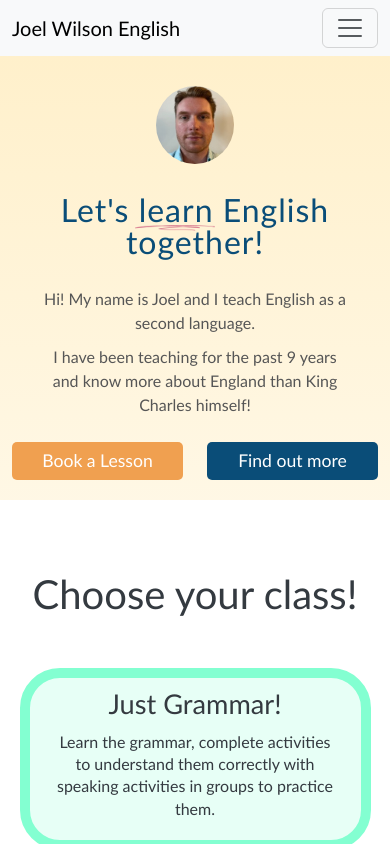
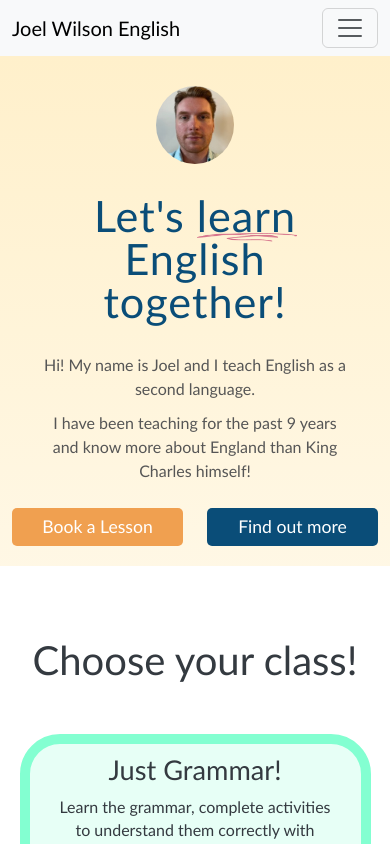
Before and after one commit to jimmybombimmy/joel-wilson-english, a React (Vite) app: page / in a window 390 px wide. Shown: the top 844 px of the page. Built offline with nearby package versions, Linux system fonts and the light colour scheme.

Commit message:
increase hero title size and adjust underline accordingly

```diff
--- a/src/components/home/Hero/Hero.css
+++ b/src/components/home/Hero/Hero.css
@@ -299,20 +299,37 @@
     }
 
     #heroTitle {
-      font-size: 2rem;
+      font-size: 2.7rem;
+      margin: 0 30px;
     }
 
     #learnUnderline {
-      right: 96px;
+      right: 128px;
       bottom: 12px;
-      width: 80px;
+      width: 100px;
     }
 
-    @media (max-width: 607px) {
+    @media (max-width: 624px) {
       #learnUnderline {
-        right: 20px;
-        bottom: 44px;
-        width: 80px;
+        right: 26px;
+        bottom: 56px;
+        width: 100px;
+      }
+    }
+
+    @media (max-width: 425px) {
+      #learnUnderline {
+        left: 52px;
+        bottom: 56px;
+        width: 100px;
+      }
+    }
+
+    @media (max-width: 405px) {
+      #learnUnderline {
+        left: 52px;
+        bottom: 100px;
+        width: 100px;
       }
     }
 
@@ -328,7 +345,7 @@
     }
 
     .heroButtons {
-      font-size: 1rem;
+      font-size: 1.3rem;
     }
 
 
```
